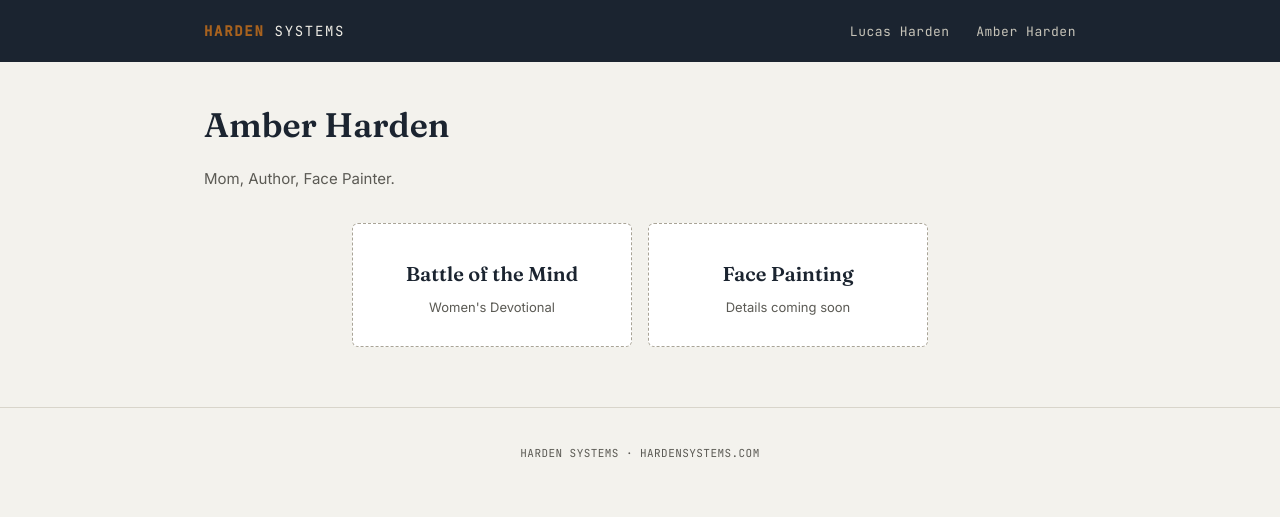
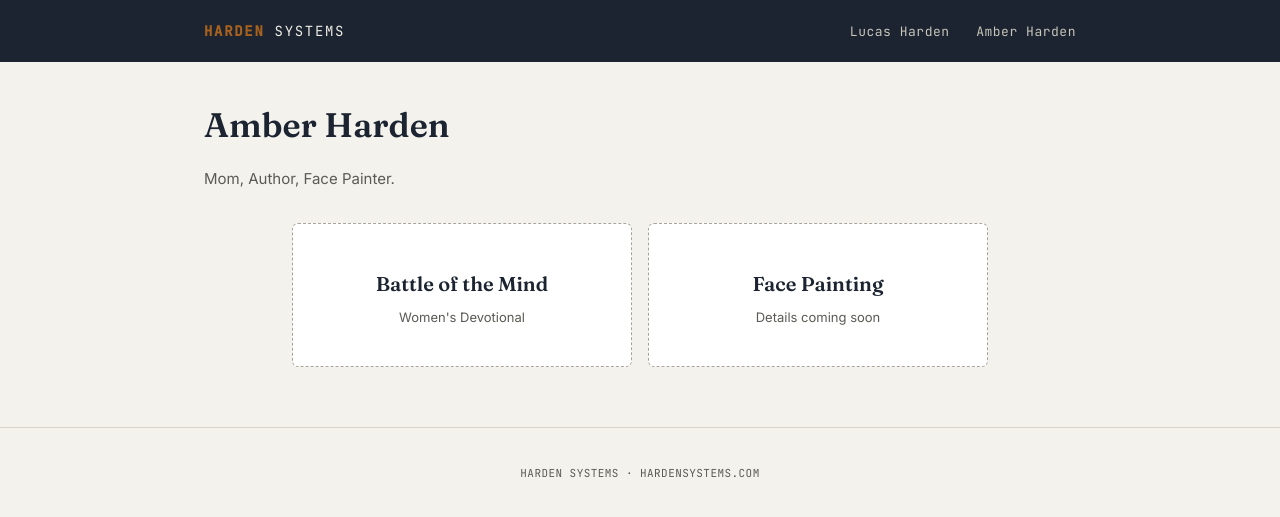
Before and after one commit to hardensystems/hardensystems.github.io, a Jekyll site: the page built from amber-harden/index.md, in a window 1280 px wide. Shown: the top 517 px of the page. Built offline with Jekyll 4.4.1, drawn with Linux system fonts in a browser that asks for light colours.

Commit message:
Update style.css

```diff
--- a/assets/css/style.css
+++ b/assets/css/style.css
@@ -39,7 +39,7 @@ body{
 
 /* Doors / selector */
 .doors{display:flex;flex-wrap:wrap;justify-content:center;gap:16px;margin:32px 0 48px}
-.doors .door{width:280px}
+.doors .door{width:340px;padding:36px 24px}
 .door{background:var(--panel);border:1px dashed var(--line-strong);border-radius:6px;padding:26px 18px;text-align:center;text-decoration:none;color:var(--ink);transition:border-color .15s}
 .door:hover{border-color:var(--brass)}
 .door .num{font-family:var(--mono);font-size:11px;color:var(--brass);letter-spacing:.1em}
```
